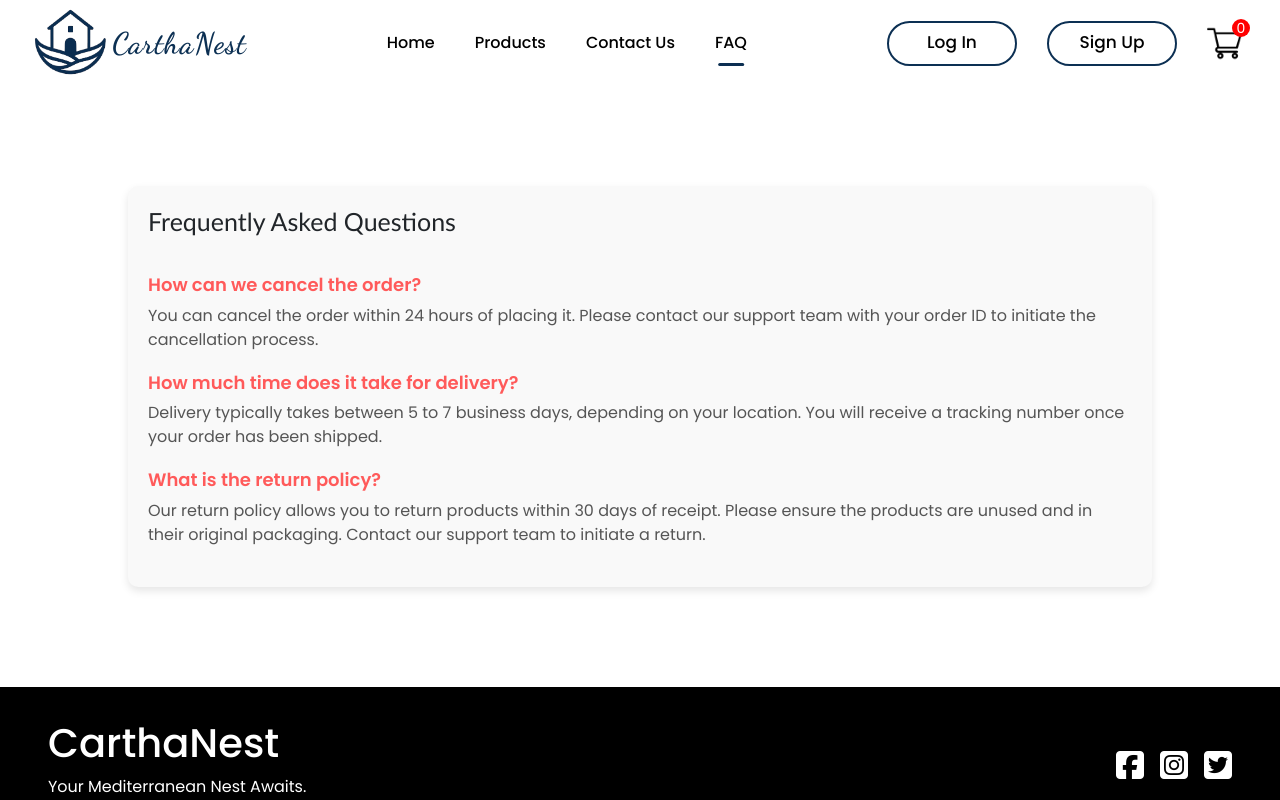
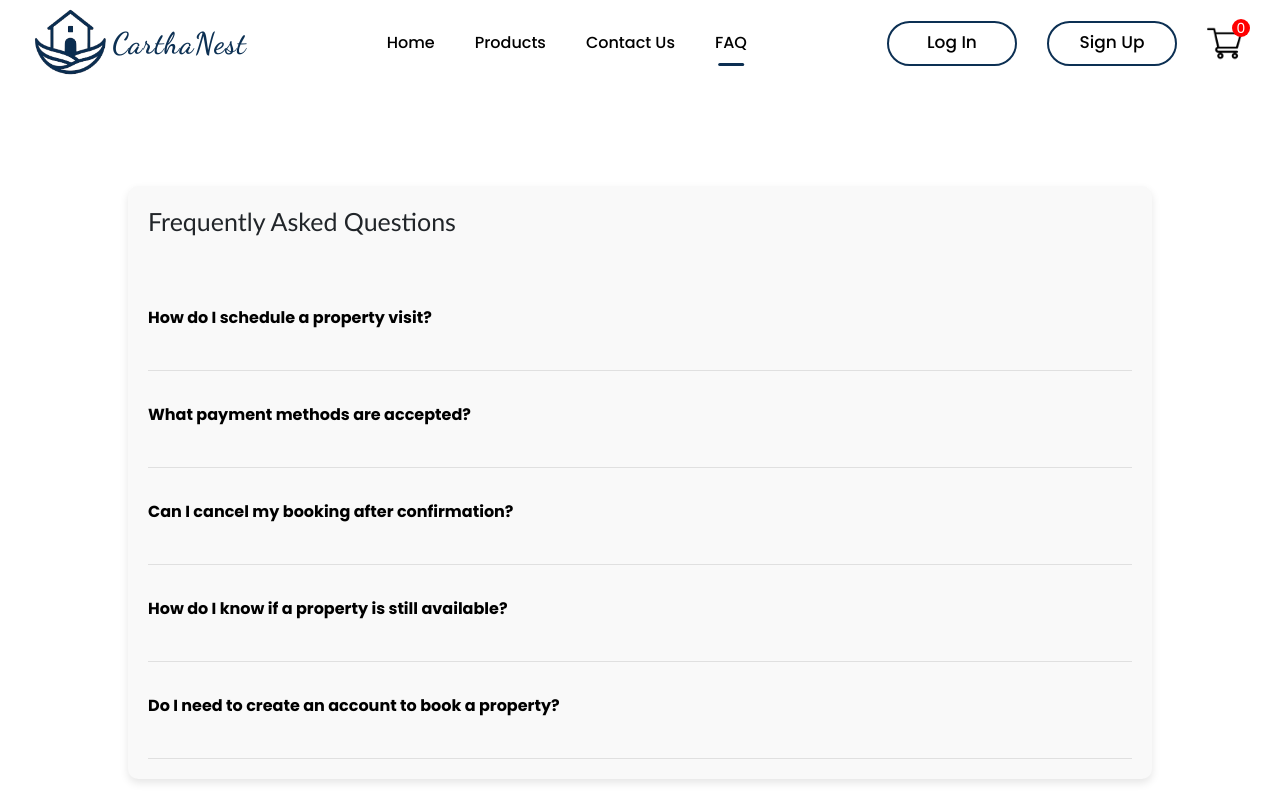
Before and after one commit to YassineSahli04/E-commerceWebsite, a React (Create React App) app: page /FAQ in a window 1280 px wide. Shown: the top 800 px of the page. Built offline with nearby package versions, Linux system fonts and the light colour scheme.

Commit message:
added the FAQ section

```diff
--- a/src/Components/Filter/CollapsibleList.jsx
+++ b/src/Components/Filter/CollapsibleList.jsx
@@ -8,9 +8,10 @@ export default function CollapsibleList({ title, children, actionButton, default
       <div className="flex items-start justify-between relative mb2">
         <button
           onClick={() => setVisible((visible) => !visible)}
+
           className={
-            'btnFilter bn b pa0 tl w-100 bg-transparent hover-light-purple' +
-            (visible ? ' light-purple' : '')
+            'btnFilter bn b pa0 tl w-100 bg-transparent hover-dark-blue' +
+            (visible ? ' dark-blue' : '')
           }
         >
           {title}
--- a/src/Components/Filter/Filter.css
+++ b/src/Components/Filter/Filter.css
@@ -8,7 +8,7 @@
     padding-right: 0.5rem;
 }
 :root {
-  --color-primary: #a463f2;
+  --color-primary: #0C3053;
   --color-gray-dark: #ccc;
   --color-gray: #f9fafb;
 
--- a/src/Pages/CSS/FAQ.css
+++ b/src/Pages/CSS/FAQ.css
@@ -34,19 +34,22 @@ body {
   padding-bottom: 30px;
 }
 
-.faq-item {
+
+
+.answer {
+  background-color: #f9f9f9;
+  border-left: 4px solid #0C3053;
+  margin-top: 10px;
   margin-bottom: 20px;
+  padding: 15px 20px;
+  border-radius: 6px;
+  box-shadow: 0 2px 6px rgba(0,0,0,0.05);
+  transition: all 0.3s ease-in-out;
 }
 
-.faq-item h3 {
-  font-size: 18px;
-  font-weight: 600;
-  color: #ff5a5a;
+.answer p {
+  margin: 0;
+  color: #333;
+  font-size: 1rem;
+  line-height: 1.6;
 }
-
-.faq-item p {
-  font-size: 16px;
-  color: #555;
-  margin-top: 5px;
-  line-height: 1.5;
-}
--- a/src/Pages/FAQ.jsx
+++ b/src/Pages/FAQ.jsx
@@ -1,22 +1,57 @@
 import React from 'react';
 import './CSS/FAQ.css';
+import CollapsibleList from '../Components/Filter/CollapsibleList';
 
 const FAQ = () => {
   return (
     <div className="faq">
       <h2>Frequently Asked Questions</h2>
-      <div className="faq-item">
-        <h3>How can we cancel the order?</h3>
-        <p>You can cancel the order within 24 hours of placing it. Please contact our support team with your order ID to initiate the cancellation process.</p>
-      </div>
-      <div className="faq-item">
-        <h3>How much time does it take for delivery?</h3>
-        <p>Delivery typically takes between 5 to 7 business days, depending on your location. You will receive a tracking number once your order has been shipped.</p>
-      </div>
-      <div className="faq-item">
-        <h3>What is the return policy?</h3>
-        <p>Our return policy allows you to return products within 30 days of receipt. Please ensure the products are unused and in their original packaging. Contact our support team to initiate a return.</p>
-      </div>
+
+      <CollapsibleList
+        defaultVisible={false}
+        title="How do I schedule a property visit?"
+      >
+        <div className='answer'>
+          <p>You can schedule a visit by selecting the "Require a visit before purchase" option during checkout. We'll then contact you to arrange a suitable time.</p>
+        </div>
+      </CollapsibleList>
+
+      <CollapsibleList
+        defaultVisible={false}
+        title="What payment methods are accepted?"
+      >
+        <div className='answer'>
+          <p>We accept major credit and debit cards (Visa, MasterCard, AMEX), and secure online payment gateways.</p>
+        </div>
+      </CollapsibleList>
+
+      <CollapsibleList
+        defaultVisible={false}
+        title="Can I cancel my booking after confirmation?"
+      >
+        <div className='answer'>
+          <p>Yes, cancellations are possible within 24 hours of confirmation. For assistance, contact our support team with your booking reference.</p>
+        </div>
+      </CollapsibleList>
+
+      <CollapsibleList
+        defaultVisible={false}
+        title="How do I know if a property is still available?"
+      >
+        <div className='answer'>
+          <p>All property listings are updated in real-time. If a property is marked as available, it is ready for booking or visit scheduling.</p>
+        </div>
+      </CollapsibleList>
+
+      <CollapsibleList
+        defaultVisible={false}
+        title="Do I need to create an account to book a property?"
+      >
+        <div className='answer'>
+          <p>Yes, you must create an account to finalize your booking and track your order. This also helps us provide personalized support.</p>
+        </div>
+      </CollapsibleList>
+
     </div>
   );
 };
```
